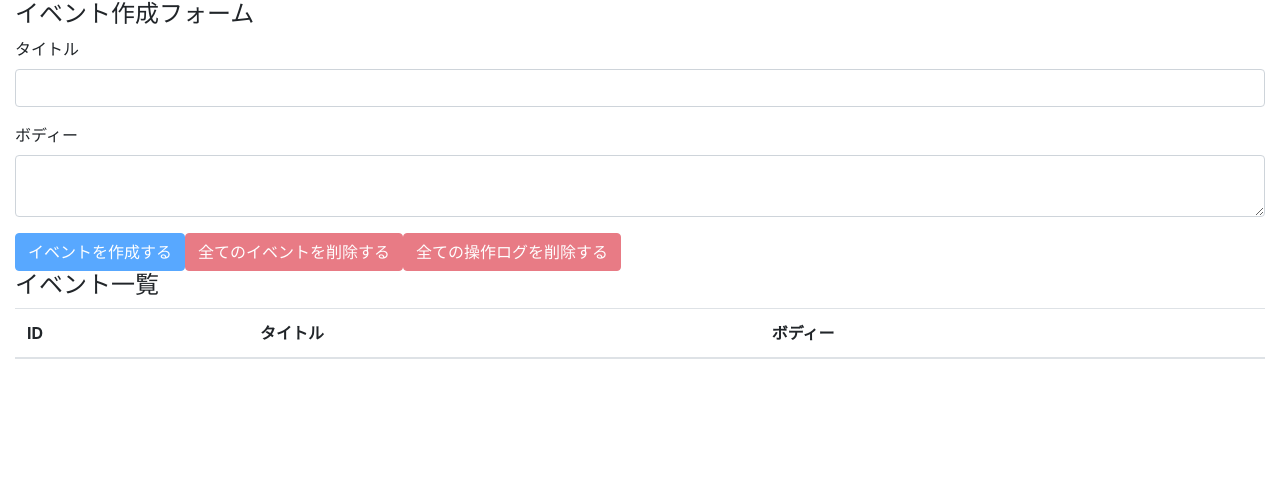
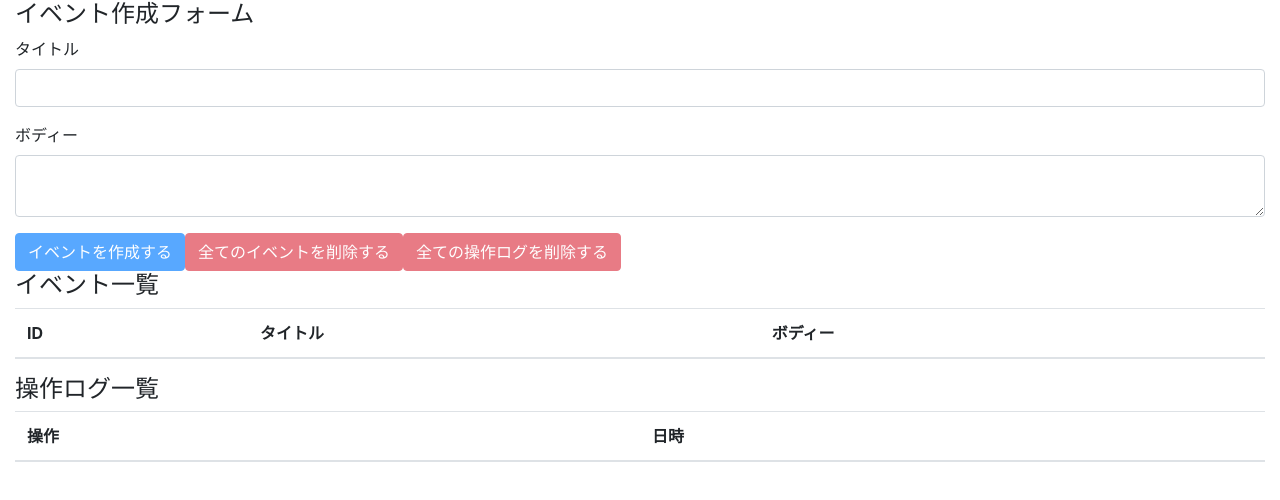
Before and after one commit to whiteononon/react-hooks-101, a React (Create React App) app: page / in a window 1280 px wide. Shown: the top 500 px of the page. Built offline with nearby package versions, Linux system fonts and the light colour scheme.

Commit message:
display of operation logs

```diff
--- a/src/components/App.js
+++ b/src/components/App.js
@@ -3,6 +3,7 @@
 import 'bootstrap/dist/css/bootstrap.min.css'
 import EventForm from './EventForm'
 import Events from './Events'
+import OperationLogs from './OperationLogs'
 
 import reducer from '../reducers/index'
 import AppContext from '../contexts/AppContexts'
@@ -19,6 +20,7 @@
       <div className="container-fluid">
         <EventForm />
         <Events />
+        <OperationLogs />
       </div>
     </AppContext.Provider>
   )
--- /dev/null
+++ b/src/components/OperationLog.js
@@ -0,0 +1,13 @@
+import React from 'react'
+
+const Event = ({ operationLog }) => {
+
+    return (
+        <tr>
+            <td>{operationLog.description}</td>
+            <td>{operationLog.operatedAt}</td>
+        </tr>
+    )
+}
+
+export default Event
--- /dev/null
+++ b/src/components/OperationLogs.js
@@ -0,0 +1,30 @@
+import React, { useContext } from 'react'
+import AppContext from '../contexts/AppContexts'
+
+import OperationLog from '../components/OperationLog'
+
+const OperationLogs = () => {
+
+    const { state } = useContext(AppContext)
+
+    return (
+        <>
+            <h4>操作ログ一覧</h4>
+            <table className="table table-hover">
+                <thead>
+                    <tr>
+                        <th scope="col">操作</th>
+                        <th scope="col">日時</th>
+                    </tr>
+                </thead>
+                <tbody>
+                    {state.operationLogs.map((operationLog, index) => (
+                        <OperationLog key={index} operationLog={operationLog} />
+                    ))}
+                </tbody>
+            </table>
+        </>
+    )
+}
+
+export default OperationLogs
```
